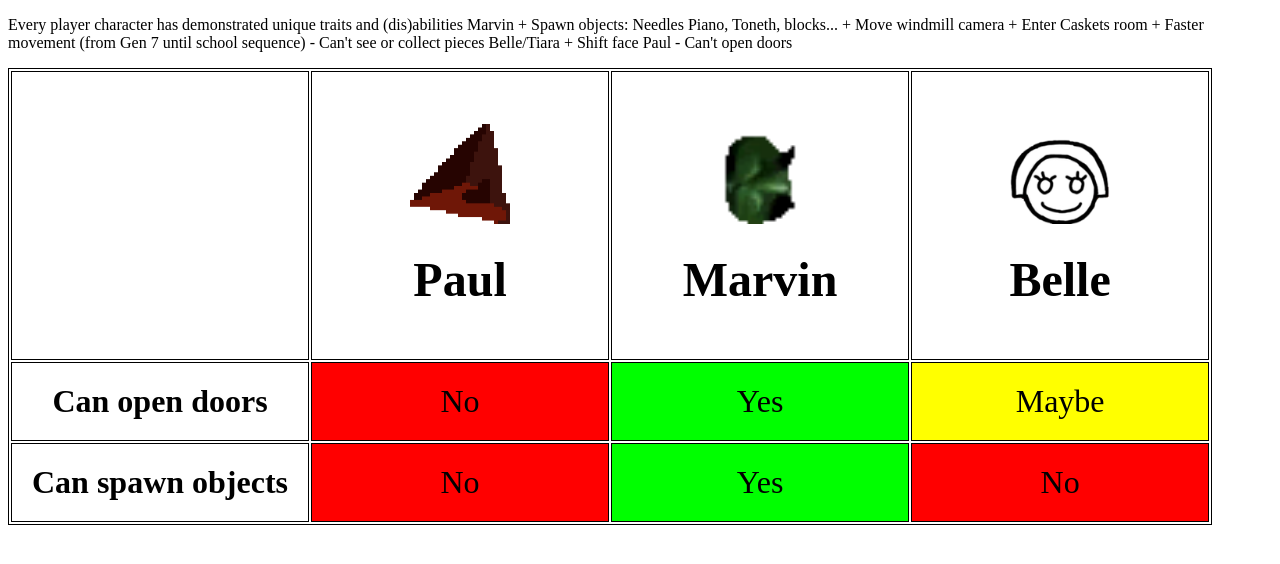
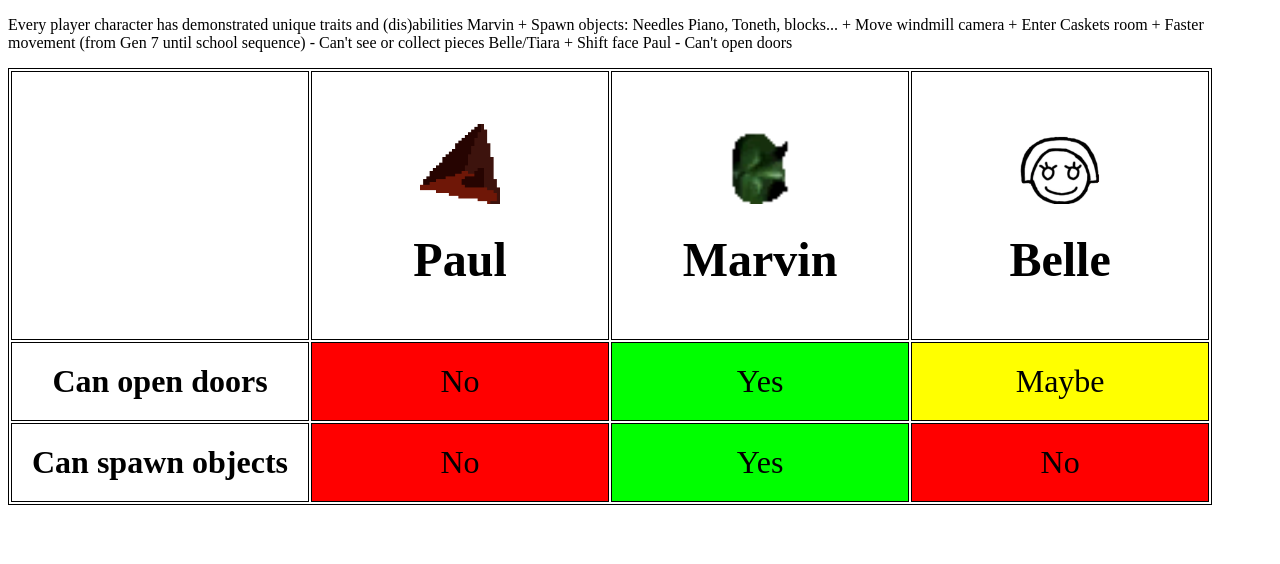
Before and after one commit to ByteNybbler/PetscopCharacterTraits, a plain HTML site: page index.html in a window 1280 px wide. Drawn offline with Linux system fonts and the light colour scheme.

Commit message:
add CSS variable for character avatar size

```diff
--- a/style.css
+++ b/style.css
@@ -1,3 +1,6 @@
+:root {
+	--character-avatar-size: 80px;
+}
 body {
 	font-family: PetscopWide;
 }
@@ -21,8 +24,8 @@ td, th {
 	background-color: yellow;
 }
 .character .avatar {
-	width: 100px;
-	height: 100px;
+	width: var(--character-avatar-size);
+	height: var(--character-avatar-size);
 	margin: 0 0 20px;
 }
 .character .name {
```
